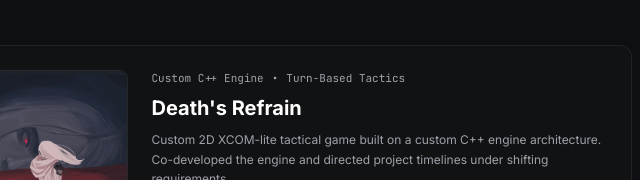
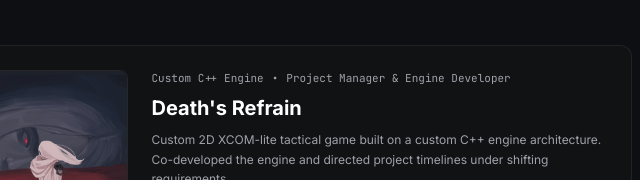
Before and after one commit to katak-7/katak-7.github.io, a plain HTML site: page index.html in a window 1280 px wide. Shown: the part 1000-1180 px from the top of the page, 432-1072 px from the left. Drawn offline with nearby package versions, Linux system fonts and the light colour scheme.

Commit message:
Shmol update for consistency

```diff
--- a/index.html
+++ b/index.html
@@ -127,7 +127,7 @@
                             <div class="flex items-center gap-2 text-[11px] font-mono text-zinc-400">
                                 <span>Custom C++ Engine</span>
                                 <span>•</span>
-                                <span>Turn-Based Tactics</span>
+                                <span>Project Manager & Engine Developer</span>
                             </div>
                             <h3 class="text-xl font-bold text-white">Death's Refrain</h3>
                             <p class="text-xs text-zinc-400 leading-relaxed">
```
